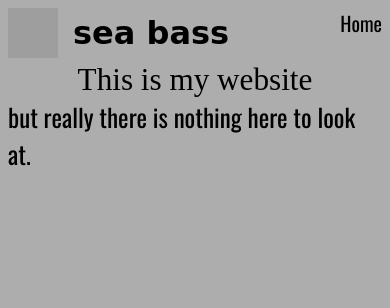
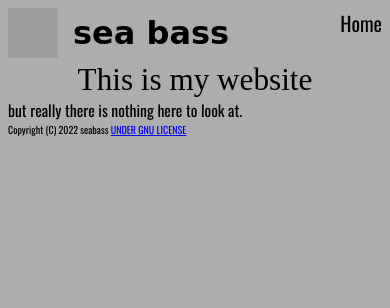
Before and after one commit to seabass6969/my-personal-webside, a Flask app: page / in a window 390 px wide. Shown: the top 308 px of the page. Run offline with Flask 2, Linux system fonts and the light colour scheme; some web fonts are replaced; grey boxes are pictures that could not be loaded.

Commit message:
scale problem fixed

```diff
--- a/static/style.css
+++ b/static/style.css
@@ -39,10 +39,22 @@ body{
     display: flex;
 }
 .bigtext{
-    font-size: 8vw;
+    font-size: 13vw;
     text-align: center;
 }
 .maintext{
     font-family: 'Oswald', sans-serif;
-    font-size: 25px;
+    font-size: 20px;
 }
+.smalltext{
+    font-family: 'Oswald', sans-serif;
+    font-size: 10px;
+}
+@media (max-width: 600px){
+    .maintext{
+        font-size: 4vw;
+    }
+    .bigtext{
+        font-size: 8vw;
+    }
+}
--- a/templates/index.html
+++ b/templates/index.html
@@ -31,6 +31,6 @@
     </div>
     <div class="maintext">but really there is nothing here to look at.</div>
     <!-- last navbar -->
-
+    <div class="smalltext">Copyright (C) 2022 seabass <a href="https://www.gnu.org/licenses/">UNDER GNU LICENSE</a></div>
 </body>
 </html>
```
